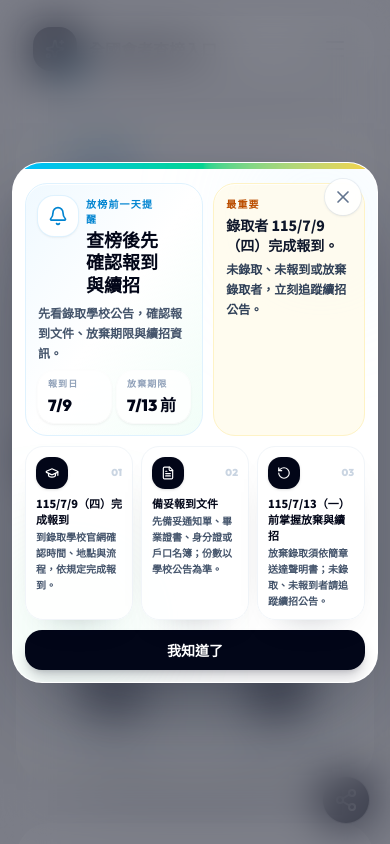
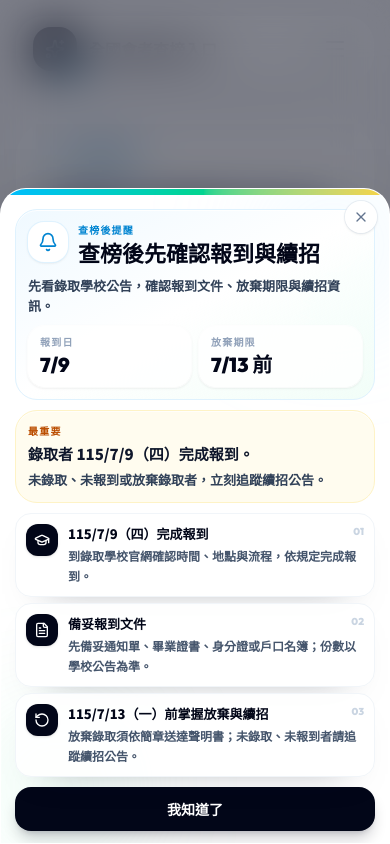
Before and after one commit to tyctw/front, a React (Vite) app: page / in a window 390 px wide. Shown: the top 844 px of the page. Built offline with nearby package versions, Linux system fonts and the light colour scheme.

Commit message:
Improve mobile result reminder modal

```diff
--- a/src/components/Modals.tsx
+++ b/src/components/Modals.tsx
@@ -264,84 +264,86 @@ export function ResultReminderModal({ isOpen, onClose }: { isOpen: boolean, onCl
   ];
 
   return (
-    <div className="fixed inset-0 z-[125] flex items-center justify-center p-3 sm:p-4" role="dialog" aria-modal="true" aria-label="放榜前提醒">
+    <div className="fixed inset-0 z-[125] flex items-end justify-center p-0 sm:items-center sm:p-4" role="dialog" aria-modal="true" aria-label="查榜後報到與續招提醒">
       <motion.div initial={{ opacity: 0 }} animate={{ opacity: 1 }} exit={{ opacity: 0 }} className="absolute inset-0 bg-slate-950/50 backdrop-blur-xl" onClick={onClose} />
       <motion.div
-        initial={{ opacity: 0, scale: 0.96, y: 24 }}
+        initial={{ opacity: 0, scale: 0.98, y: 36 }}
         animate={{ opacity: 1, scale: 1, y: 0 }}
-        exit={{ opacity: 0, scale: 0.96, y: 24 }}
+        exit={{ opacity: 0, scale: 0.98, y: 36 }}
         transition={{ type: "spring", stiffness: 280, damping: 26 }}
-        className="relative max-h-[calc(100svh-1.5rem)] w-full max-w-[740px] overflow-hidden rounded-[30px] border border-white/80 bg-white shadow-[0_34px_90px_-36px_rgba(15,23,42,0.7)]"
+        className="relative max-h-[96svh] w-full max-w-[760px] overflow-hidden rounded-t-[26px] border border-white/80 bg-white shadow-[0_34px_90px_-36px_rgba(15,23,42,0.7)] sm:max-h-[calc(100svh-2rem)] sm:rounded-[30px]"
       >
         <div className="absolute inset-x-0 top-0 h-1.5 bg-gradient-to-r from-sky-400 via-emerald-400 to-amber-300" />
         <div className="pointer-events-none absolute right-0 top-0 h-28 w-28 rounded-full bg-sky-200/35 blur-3xl sm:h-40 sm:w-40" />
         <div className="pointer-events-none absolute bottom-0 left-0 h-28 w-28 rounded-full bg-emerald-200/35 blur-3xl sm:h-40 sm:w-40" />
 
-        <button onClick={onClose} aria-label="關閉放榜前提醒" className="absolute right-4 top-4 z-20 rounded-full bg-white/88 p-2 text-slate-500 shadow-sm ring-1 ring-slate-200/70 backdrop-blur transition-colors hover:bg-white hover:text-slate-800 focus:outline-none focus:ring-4 focus:ring-sky-100">
-          <X className="h-5 w-5" />
+        <button onClick={onClose} aria-label="關閉查榜後報到與續招提醒" className="absolute right-3 top-3 z-20 rounded-full bg-white/88 p-2 text-slate-500 shadow-sm ring-1 ring-slate-200/70 backdrop-blur transition-colors hover:bg-white hover:text-slate-800 focus:outline-none focus:ring-4 focus:ring-sky-100 sm:right-4 sm:top-4">
+          <X className="h-4 w-4 sm:h-5 sm:w-5" />
         </button>
 
-        <div className="relative px-3 pb-3 pt-5 sm:px-5 sm:pb-5 sm:pt-6">
-          <div className="grid grid-cols-[1.08fr_0.92fr] items-stretch gap-2.5 sm:gap-3">
-            <div className="rounded-[22px] border border-sky-100 bg-gradient-to-br from-sky-50 via-white to-emerald-50/70 p-3 text-left shadow-[inset_0_1px_0_rgba(255,255,255,0.9)] sm:rounded-[24px] sm:p-4">
-              <div className="mb-2 flex items-start gap-2 pr-8 sm:mb-3 sm:gap-3 sm:pr-9">
+        <div className="relative max-h-[96svh] overflow-y-auto px-3.5 pb-3 pt-5 sm:max-h-[calc(100svh-2rem)] sm:px-5 sm:pb-5 sm:pt-6">
+          <div className="grid grid-cols-1 items-stretch gap-2.5 md:grid-cols-[1.08fr_0.92fr] md:gap-3">
+            <div className="rounded-[22px] border border-sky-100 bg-gradient-to-br from-sky-50 via-white to-emerald-50/70 p-3 text-left shadow-[inset_0_1px_0_rgba(255,255,255,0.9)] sm:rounded-[24px] sm:p-5">
+              <div className="mb-2.5 flex items-start gap-2.5 pr-9 sm:mb-4 sm:gap-3 sm:pr-10">
                 <div className="flex h-10 w-10 shrink-0 items-center justify-center rounded-[16px] bg-white text-sky-600 shadow-sm ring-1 ring-sky-100 sm:h-12 sm:w-12 sm:rounded-[18px]">
                   <Bell className="h-5 w-5 sm:h-6 sm:w-6" />
                 </div>
                 <div>
-                  <p className="text-[10px] font-black uppercase tracking-[0.12em] text-sky-600 sm:text-[11px] sm:tracking-[0.16em]">放榜前一天提醒</p>
-                  <h3 className="mt-0.5 text-[18px] font-black leading-tight tracking-normal text-slate-950 sm:mt-1 sm:text-[28px]">
+                  <p className="text-[10px] font-black uppercase tracking-[0.12em] text-sky-600 sm:text-[11px] sm:tracking-[0.14em]">查榜後提醒</p>
+                  <h3 className="mt-0.5 text-[22px] font-black leading-tight tracking-normal text-slate-950 sm:mt-1 sm:text-[28px]">
                     查榜後先確認報到與續招
                   </h3>
                 </div>
               </div>
 
-              <p className="text-xs font-semibold leading-5 text-slate-600 sm:text-sm sm:leading-6">
+              <p className="text-[13px] font-semibold leading-5 text-slate-700 sm:text-sm sm:leading-6">
                 先看錄取學校公告，確認報到文件、放棄期限與續招資訊。
               </p>
 
-              <div className="mt-2 grid grid-cols-2 gap-1.5 sm:mt-3 sm:gap-2">
-                <div className="rounded-[16px] bg-white/82 px-2.5 py-1.5 shadow-sm ring-1 ring-white/80 sm:rounded-[18px] sm:px-3 sm:py-2">
-                  <p className="text-[9px] font-black uppercase tracking-[0.12em] text-slate-400 sm:text-[10px]">報到日</p>
-                  <p className="mt-0.5 font-outfit text-base font-black text-slate-950 sm:text-lg">7/9</p>
+              <div className="mt-2.5 grid grid-cols-2 gap-2 sm:mt-4">
+                <div className="rounded-[16px] bg-white/86 px-3 py-2 shadow-sm ring-1 ring-white/80 sm:rounded-[18px] sm:py-3">
+                  <p className="text-[10px] font-black uppercase tracking-[0.12em] text-slate-400">報到日</p>
+                  <p className="mt-0.5 font-outfit text-xl font-black text-slate-950 sm:mt-1 sm:text-lg">7/9</p>
                 </div>
-                <div className="rounded-[16px] bg-white/82 px-2.5 py-1.5 shadow-sm ring-1 ring-white/80 sm:rounded-[18px] sm:px-3 sm:py-2">
-                  <p className="text-[9px] font-black uppercase tracking-[0.12em] text-slate-400 sm:text-[10px]">放棄期限</p>
-                  <p className="mt-0.5 font-outfit text-base font-black text-slate-950 sm:text-lg">7/13 前</p>
+                <div className="rounded-[16px] bg-white/86 px-3 py-2 shadow-sm ring-1 ring-white/80 sm:rounded-[18px] sm:py-3">
+                  <p className="text-[10px] font-black uppercase tracking-[0.12em] text-slate-400">放棄期限</p>
+                  <p className="mt-0.5 font-outfit text-xl font-black text-slate-950 sm:mt-1 sm:text-lg">7/13 前</p>
                 </div>
               </div>
             </div>
 
-            <div className="rounded-[22px] border border-amber-100 bg-amber-50/80 p-3 text-left shadow-[inset_0_1px_0_rgba(255,255,255,0.78)] sm:rounded-[24px] sm:p-4">
-              <p className="text-[10px] font-black uppercase tracking-[0.12em] text-amber-700 sm:text-[11px] sm:tracking-[0.16em]">最重要</p>
-              <p className="mt-1 text-sm font-black leading-5 text-slate-900 sm:text-[15px] sm:leading-6">
+            <div className="rounded-[22px] border border-amber-100 bg-amber-50/80 p-3 text-left shadow-[inset_0_1px_0_rgba(255,255,255,0.78)] sm:rounded-[24px] sm:p-5">
+              <p className="text-[10px] font-black uppercase tracking-[0.12em] text-amber-700 sm:text-[11px] sm:tracking-[0.14em]">最重要</p>
+              <p className="mt-1 text-[15px] font-black leading-6 text-slate-900 sm:mt-2 sm:text-[15px] sm:leading-6">
                 錄取者 115/7/9（四）完成報到。
               </p>
-              <p className="mt-1 text-xs font-semibold leading-5 text-slate-700 sm:text-sm sm:leading-6">
+              <p className="mt-1 text-[13px] font-semibold leading-5 text-slate-700 sm:mt-2 sm:text-sm sm:leading-6">
                 未錄取、未報到或放棄錄取者，立刻追蹤續招公告。
               </p>
             </div>
           </div>
 
-          <div className="mt-2.5 grid grid-cols-3 gap-2 sm:mt-3 sm:gap-2.5">
+          <div className="mt-2.5 grid grid-cols-1 gap-1.5 md:mt-3 md:grid-cols-3 md:gap-2.5">
             {reminders.map((item, index) => {
               const Icon = item.icon;
               return (
-                <div key={item.title} className="relative overflow-hidden rounded-[18px] border border-slate-100 bg-white/88 p-2.5 text-left shadow-[0_16px_38px_-30px_rgba(15,23,42,0.55)] sm:rounded-[20px] sm:p-3.5">
-                  <div className="mb-1.5 flex items-center justify-between gap-1.5 sm:mb-2 sm:gap-2">
-                    <div className="flex h-8 w-8 items-center justify-center rounded-[13px] bg-slate-950 text-white shadow-sm sm:h-10 sm:w-10 sm:rounded-[15px]">
-                      <Icon className="h-3.5 w-3.5 sm:h-4 sm:w-4" />
+                <div key={item.title} className="relative flex items-start gap-2.5 overflow-hidden rounded-[16px] border border-slate-100 bg-white/90 p-2.5 text-left shadow-[0_16px_38px_-30px_rgba(15,23,42,0.55)] md:block md:rounded-[20px] md:p-3.5">
+                  <div className="flex h-8 w-8 shrink-0 items-center justify-center rounded-[12px] bg-slate-950 text-white shadow-sm md:mb-2 md:h-10 md:w-10 md:rounded-[15px]">
+                    <Icon className="h-4 w-4" />
+                  </div>
+                  <div className="min-w-0 flex-1">
+                    <div className="flex items-start justify-between gap-2">
+                      <h4 className="text-[13px] font-black leading-5 text-slate-950 md:text-sm">{item.title}</h4>
+                      <span className="font-outfit text-[10px] font-black text-slate-300 md:absolute md:right-3.5 md:top-3.5 md:text-xs">0{index + 1}</span>
                     </div>
-                    <span className="font-outfit text-[10px] font-black text-slate-300 sm:text-xs">0{index + 1}</span>
+                    <p className="mt-0.5 text-[12px] font-semibold leading-5 text-slate-600 md:mt-1 md:text-xs md:leading-5">{item.text}</p>
                   </div>
-                  <h4 className="text-[11px] font-black leading-4 text-slate-950 sm:text-sm sm:leading-5">{item.title}</h4>
-                  <p className="mt-0.5 text-[10px] font-semibold leading-4 text-slate-600 sm:mt-1 sm:text-xs sm:leading-5">{item.text}</p>
                 </div>
               );
             })}
           </div>
 
-          <button onClick={onClose} className="mt-2.5 w-full rounded-[17px] bg-slate-950 px-4 py-2.5 text-sm font-black text-white shadow-lg shadow-slate-950/20 transition-colors hover:bg-slate-800 focus:outline-none focus:ring-4 focus:ring-slate-200 sm:mt-3 sm:rounded-[18px] sm:py-3">
+          <button onClick={onClose} className="mt-2.5 w-full rounded-[16px] bg-slate-950 px-4 py-3 text-sm font-black text-white shadow-lg shadow-slate-950/20 transition-colors hover:bg-slate-800 focus:outline-none focus:ring-4 focus:ring-slate-200 sm:mt-3 sm:rounded-[18px] sm:text-sm">
             我知道了
           </button>
         </div>
```
Also changed, not shown: 77 other files (tests, documents, lock files or other folders).
